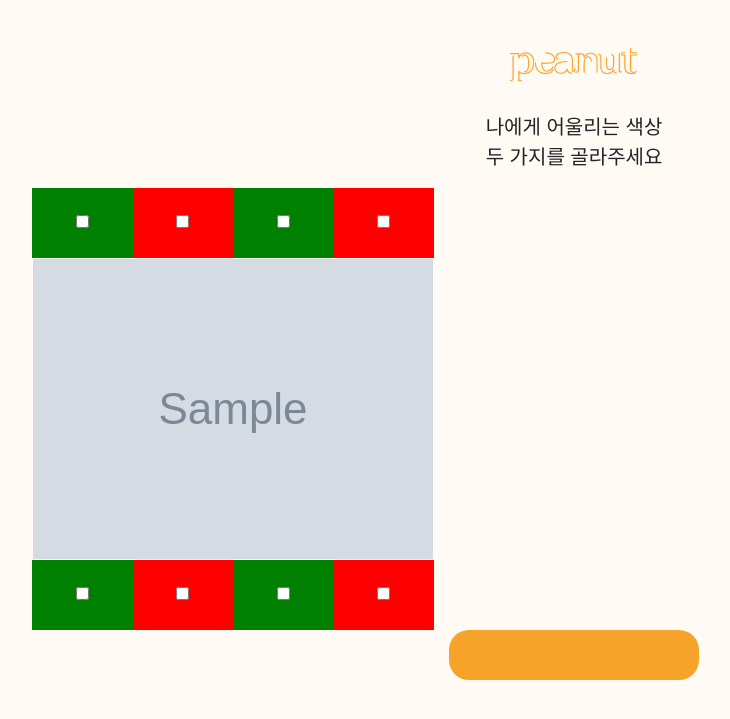
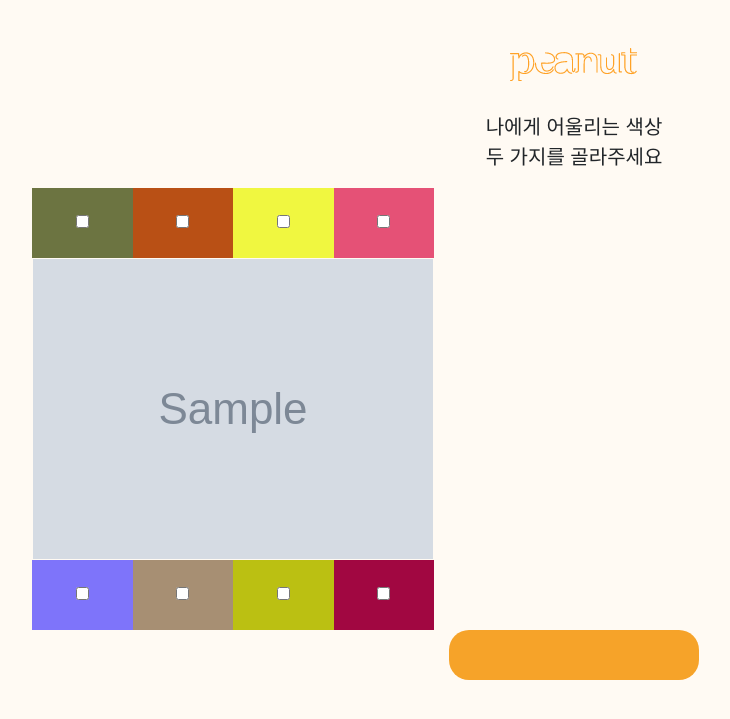
Before and after one commit to moongpom/dalc-peanut, a Django app: template personal/templates/colorSelect.html in a window 1280 px wide. Shown: the top 719 px of the page, without its empty margins (66-796 px from the left). Run offline with Django 3.2, Linux system fonts and the light colour scheme; the template is opened without the code that fills it: most values are stand-ins (such as "Sample title", 1, 10 or a date in 2020); grey boxes marked "Sample" are stand-in pictures; some libraries are stand-ins or nearby versions.

Commit message:
색상선택 제이쿼리 추가

```diff
--- a/personal/templates/colorSelect.html
+++ b/personal/templates/colorSelect.html
@@ -3,7 +3,14 @@
 
 
 {%block content %}
-
+<style>
+  .random-color {
+    height: 70px;
+  }
+  .img-box {
+    height: 200px;
+  }
+</style>
 <script src="https://code.jquery.com/jquery-3.6.0.min.js"></script>
 <script>
 
@@ -15,7 +22,28 @@
                   alert("2개까지 선택해주세요!");
             }
       });
+
+      //색상 랜덤 Setting
+      const randomNum = () => Math.floor(Math.random() * 257);//(235 - 52 + 1) + 52)
+      const randomRGB1 = `rgb(${randomNum()}, ${randomNum()}, ${randomNum()})`
+      const randomRGB2 = `rgb(${randomNum()}, ${randomNum()}, ${randomNum()})`
+      const randomRGB3 = `rgb(${randomNum()}, ${randomNum()}, ${randomNum()})`
+      const randomRGB4 = `rgb(${randomNum()}, ${randomNum()}, ${randomNum()})`
+      const randomRGB5 = `rgb(${randomNum()}, ${randomNum()}, ${randomNum()})`
+      const randomRGB6 = `rgb(${randomNum()}, ${randomNum()}, ${randomNum()})`
+      const randomRGB7 = `rgb(${randomNum()}, ${randomNum()}, ${randomNum()})`
+      const randomRGB8 = `rgb(${randomNum()}, ${randomNum()}, ${randomNum()})`
+
+      //document.write(randomRGB);
+
+      const random = [randomRGB1,randomRGB2,randomRGB3,randomRGB4,randomRGB5,randomRGB6, randomRGB7,randomRGB8];
+      $('.random-color').each((index, data) => {
+        const $input = $(data).find('input');
+        $(data).css({background: random[index]})
+        $input.val(random[index]);
+      });
   });
+
 
   </script>
     <section id="main" class="mainfont mx-auto my-5 px-3">
@@ -25,34 +53,34 @@
 
           <form method="post" action="">
           <table>
-            <tr height="70">
-              <td bgcolor="green">
+            <tr>
+              <td class="random-color">
+                <label><input type="checkbox" name="color" value=R+G+B></label>
+              </td>
+              <td class="random-color">
                 <label><input type="checkbox" name="color" value="blue"></label>
               </td>
-              <td bgcolor="red">
+              <td class="random-color">
                 <label><input type="checkbox" name="color" value="blue"></label>
               </td>
-              <td bgcolor="green">
-                <label><input type="checkbox" name="color" value="blue"></label>
-              </td>
-              <td bgcolor="red">
+              <td class="random-color">
                 <label><input type="checkbox" name="color" value="blue"></label>
               </td>
             </tr>
             <tr>
-              <td colspan="4" height="200"> {% if imageContents.image %} <img src={{imageContents.image.url}} alt='image'  >{%endif%}</td>
+              <td class="img-box" colspan="4"> {% if imageContents.image %} <img src={{imageContents.image.url}} alt='image'  >{%endif%}</td>
             </tr>
-            <tr height="70">
-              <td bgcolor="green">
+            <tr>
+              <td class="random-color">
                 <label><input type="checkbox" name="color" value="blue"></label>
               </td>
-              <td bgcolor="red">
+              <td class="random-color">
                 <label><input type="checkbox" name="color" value="blue"></label>
               </td>
-              <td bgcolor="green">
+              <td class="random-color">
                 <label><input type="checkbox" name="color" value="blue"></label>
               </td>
-              <td bgcolor="red">
+              <td class="random-color">
                 <label><input type="checkbox" name="color" value="blue"></label>
               </td>
             </tr>
--- a/personal/urls.py
+++ b/personal/urls.py
@@ -22,7 +22,7 @@ urlpatterns = [
     # 나중에는 아래에 주석 있는 애 풀고 커밋
     #path('colorSelect/', colorSelect, name="colorSelect"),
 
-     path('colorSelect/<int:imageId>',colorSelect,name="colorSelect"),
+    path('colorSelect/<int:imageId>',colorSelect,name="colorSelect"),
     # #최종 결과에서는 이미지 아이디 넘겨주기
     # #path('result/<int:imageId>',result,name="result"),
 
--- a/personal/views.py
+++ b/personal/views.py
@@ -26,7 +26,6 @@ def imageUpload(request):
         image_form = ImageForm()
         return render(request,'imageUpload.html',{'form':ImageForm})
 
-
 def colorSelect(request,imageId):
     image = get_object_or_404(ImageData,pk=imageId)
     print("session확인 image session 정보 : " + image.sessionData + "현재 세션 정보 " +request.session.session_key)
@@ -47,6 +46,7 @@ def colorSelect(request):
     return render(request, "colorSelect.html")
 '''
 
+
 def loading(request):
     # 머신러닝 돌리는 중에 loading 창이 떠야 함
     return render(request, "loading.html")
```
